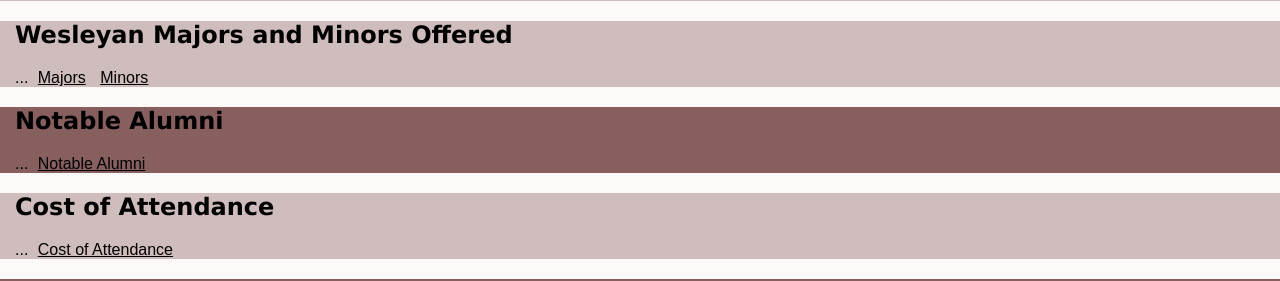
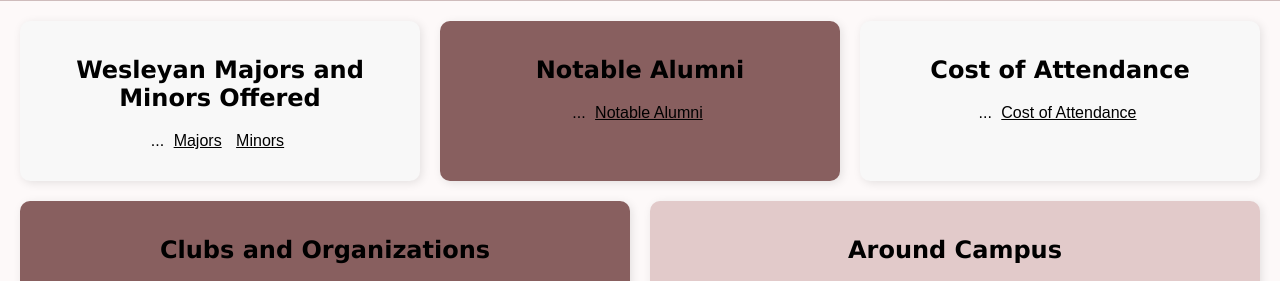
Before and after one commit to shikhargupta24/shikhargupta24.github.io, a PHP site: page / in a window 1280 px wide. Shown: the part 612-893 px from the top of the page. Run offline with PHP 8.4, Linux system fonts and the light colour scheme.

Commit message:
Update style.css

```diff
--- a/style.css
+++ b/style.css
@@ -59,3 +59,21 @@
 #flex{
   align-items: center;
 }
+
+.flex-container {
+    display: flex;
+    flex-wrap: wrap;
+    gap: 20px;
+    justify-content: space-around;
+    padding: 20px;
+}
+
+/* Box Styling */
+.box {
+    flex: 1 1 300px;
+    background-color: #f8f8f8;
+    padding: 15px;
+    border-radius: 10px;
+    box-shadow: 2px 2px 10px rgba(0, 0, 0, 0.1);
+    text-align: center;
+}
```
